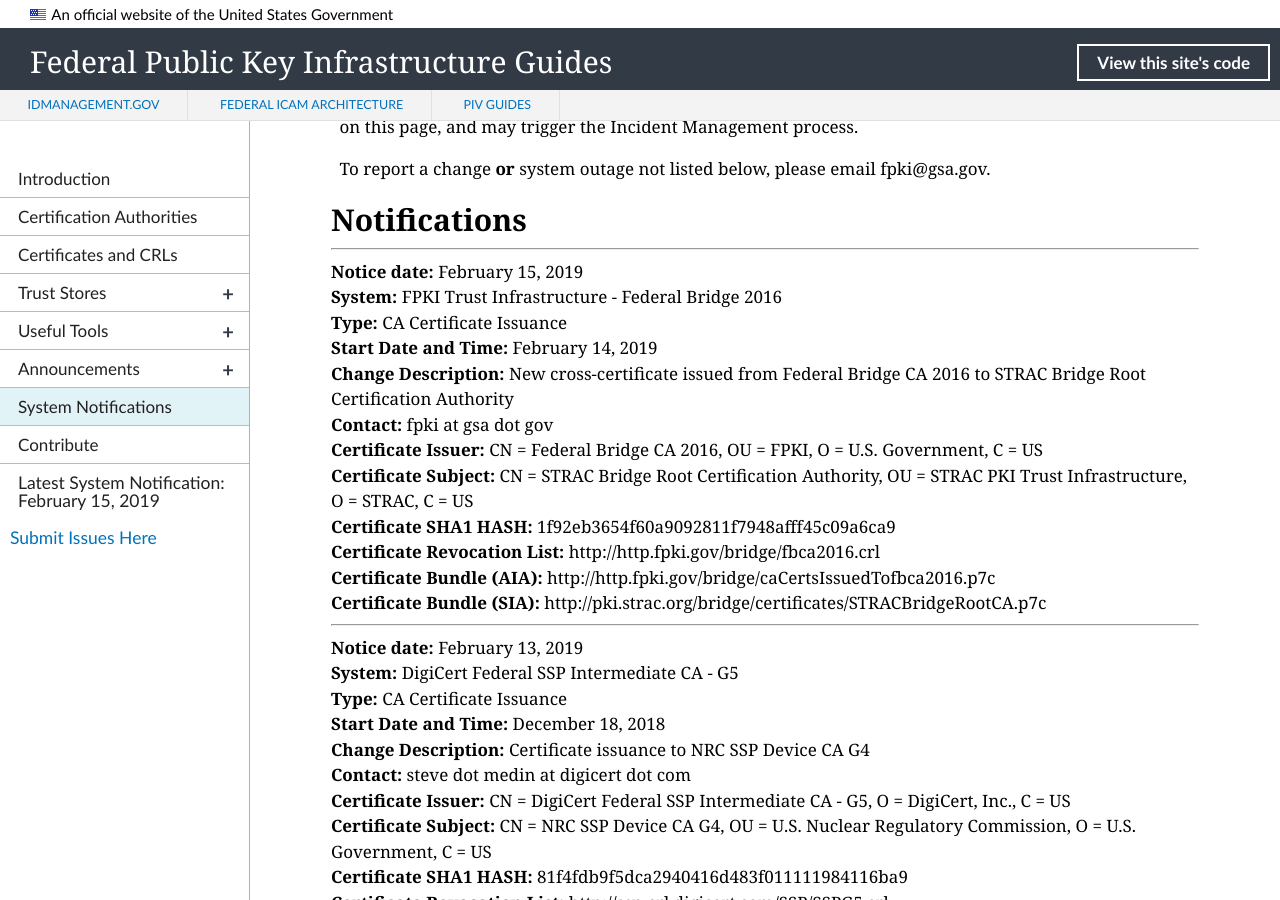
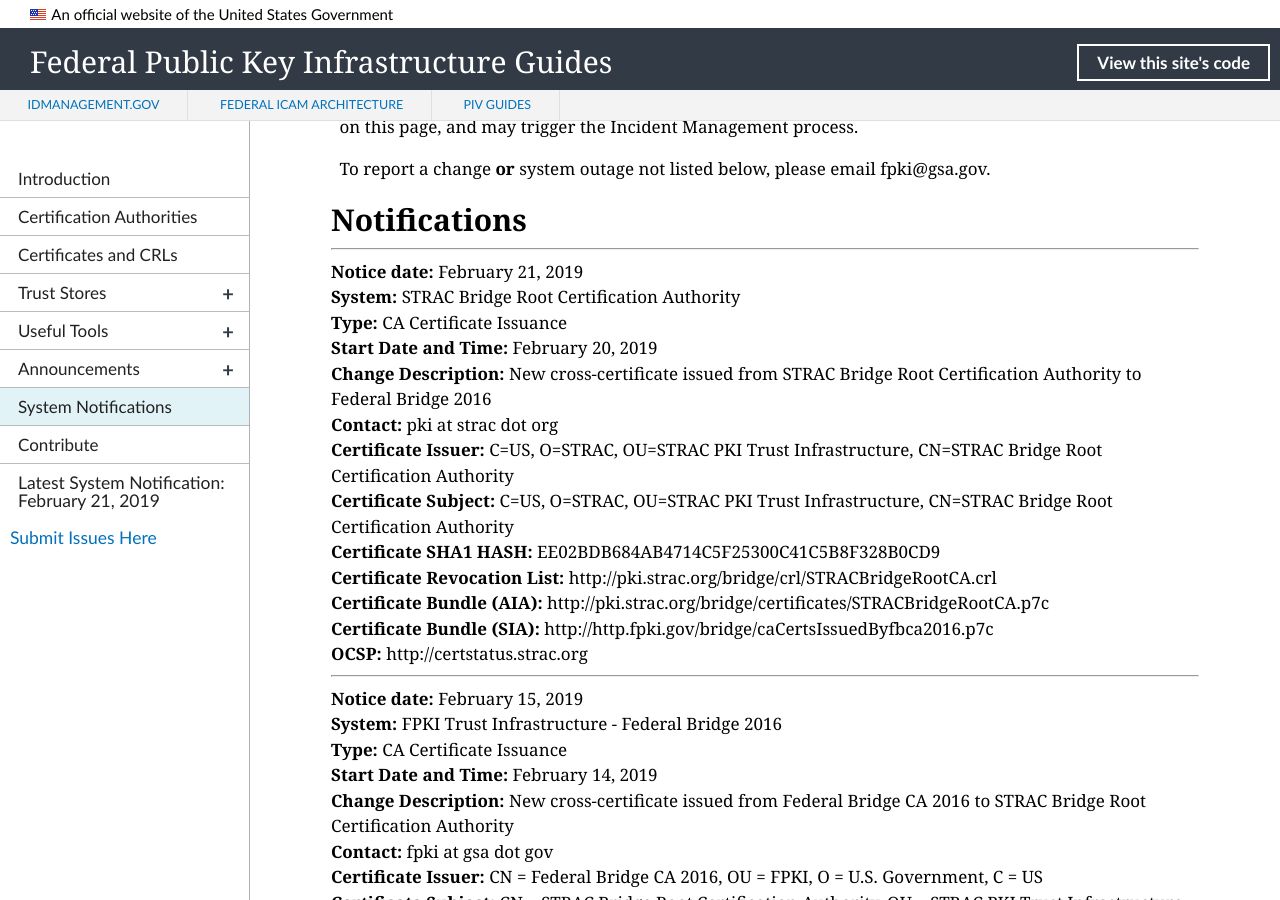
Before and after one commit to GSA/fpki-guides, a Jekyll site: the page built from pages/fpki_notifications.md, in a window 1280 px wide and 900 px high, scrolled down 672 px. Built offline with Jekyll 4.4.1, drawn with Linux system fonts in a browser that asks for light colours; nearby versions of some CDN libraries; library files that are not in the unit come from our copies.

Commit message:
Update for STRAC
Update for STRAC issuance to FBCA2016. Fixes #416

```diff
--- a/_data/notifications.yml
+++ b/_data/notifications.yml
@@ -601,6 +601,21 @@
   aia_uri: http://http.fpki.gov/bridge/caCertsIssuedTofbca2016.p7c
   sia_uri: http://pki.strac.org/bridge/certificates/STRACBridgeRootCA.p7c
 
+- notice_date: February 21, 2019
+  change_type: CA Certificate Issuance
+  start_datetime: February 20, 2019
+  end_datetime: February 19, 2022
+  system: STRAC Bridge Root Certification Authority
+  change_description: New cross-certificate issued from STRAC Bridge Root Certification Authority to Federal Bridge 2016
+  contact: pki at strac dot org
+  ca_certificate_hash: EE02BDB684AB4714C5F25300C41C5B8F328B0CD9
+  ca_certificate_issuer: C=US, O=STRAC, OU=STRAC PKI Trust Infrastructure, CN=STRAC Bridge Root Certification Authority
+  ca_certificate_subject: C=US, O=STRAC, OU=STRAC PKI Trust Infrastructure, CN=STRAC Bridge Root Certification Authority
+  cdp_uri: http://pki.strac.org/bridge/crl/STRACBridgeRootCA.crl
+  aia_uri: http://pki.strac.org/bridge/certificates/STRACBridgeRootCA.p7c
+  sia_uri: http://http.fpki.gov/bridge/caCertsIssuedByfbca2016.p7c
+  ocsp_uri: http://certstatus.strac.org
+
 #- notice_date:
 #  change_type: CA Certificate Issuance
 #  start_datetime:
```
